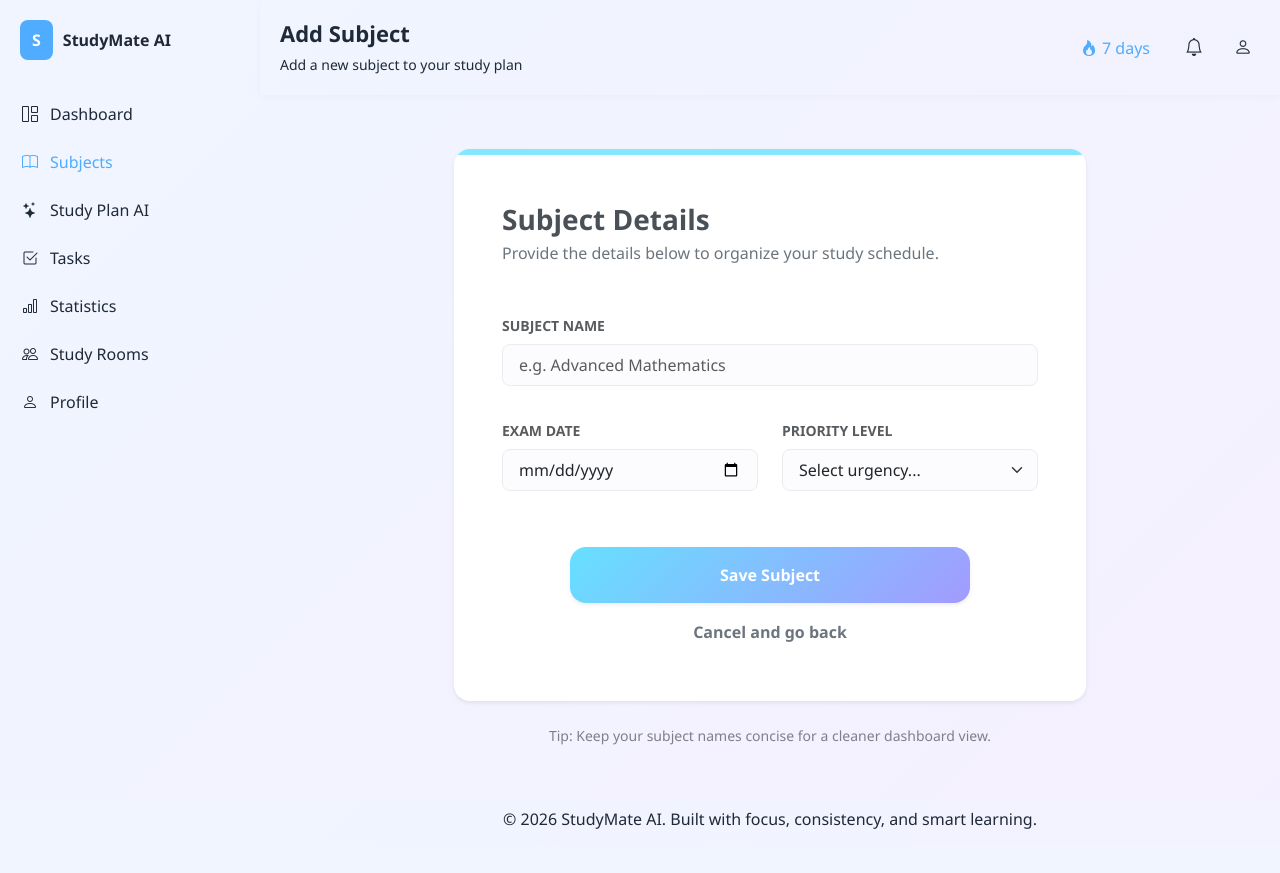
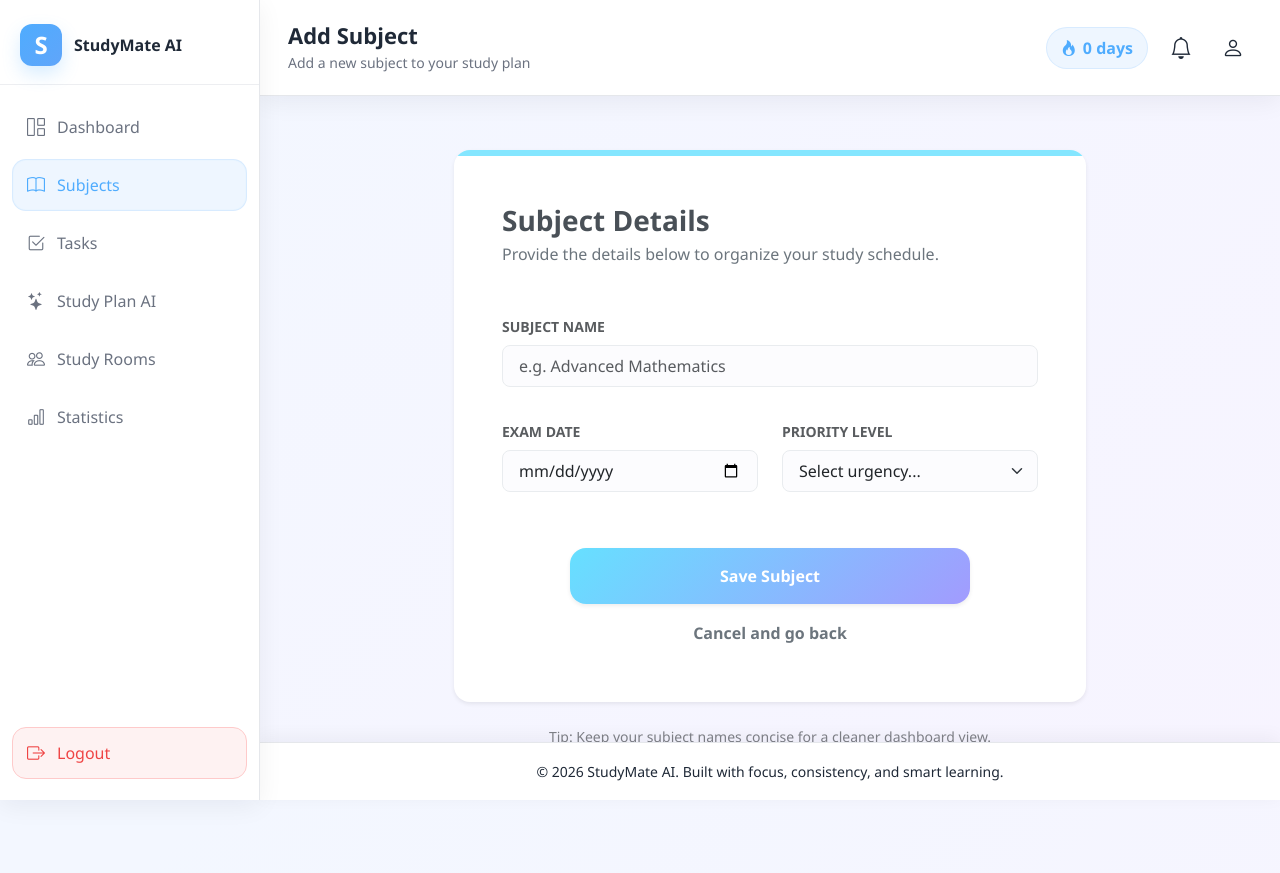
Before and after one commit to MunawwarQamar/Study-Mate-Ai, a Django app: page /subjects/add/ in a window 1280 px wide. Before the commit the page ends 829 px from the top, so only its background shows below. Run offline with Django 5.2, Linux system fonts and the light colour scheme.

Commit message:
Refine base layout styles and update navigation

```diff
--- a/study_mate_app/static/css/style.css
+++ b/study_mate_app/static/css/style.css
@@ -1,24 +1,44 @@
 :root {
     --bg-light: #F8FAFF;
-    --bg-gradient-start: #f0f5ff;
-    --bg-gradient-end: #f5f0ff;
+    --bg-gradient-start: #F3F7FF;
+    --bg-gradient-end: #F7F4FF;
     --card-light: #FFFFFF;
+
     --primary: #4FACFE;
     --secondary: #A855F7;
     --accent: #22D3EE;
+
     --text-dark: #1F2937;
     --text-muted: #6B7280;
     --border-light: #E5E7EB;
+
+    --surface: #FFFFFF;
+    --border: #E5E7EB;
+    --text: #1F2937;
+    --muted: #6B7280;
+    --primary-light: #EEF6FF;
+    --danger: #EF4444;
+    --danger-light: #FEF2F2;
+    --danger-border: #FECACA;
+
+    --shadow-light: 0 6px 24px rgba(15, 23, 42, 0.06);
+    --shadow-medium: 0 10px 30px rgba(15, 23, 42, 0.08);
 }
 
-*{
-    padding: 0px;
-    margin: 0px;
+* {
+    padding: 0;
+    margin: 0;
+    box-sizing: border-box;
+}
+
+html,
+body {
+    min-height: 100%;
 }
 
 body {
     background: linear-gradient(135deg, var(--bg-gradient-start) 10%, var(--bg-gradient-end) 100%);
-    background-attachment: fixed; /* Keeps gradient in place when scrolling */
+    background-attachment: fixed;
     font-family: 'Segoe UI', sans-serif;
     color: var(--text-dark);
     min-height: 100vh;
@@ -357,80 +370,129 @@ form textarea {
     width: 260px;
     background: var(--surface);
     border-right: 1px solid var(--border);
+    box-shadow: var(--shadow-light);
     height: 100vh;
     position: fixed;
+    top: 0;
+    left: 0;
     transition: 0.3s;
     z-index: 1000;
+    overflow-y: auto;
 }
 
 .sidebar-header {
-    padding: 20px;
+    padding: 24px 20px 18px;
     display: flex;
     justify-content: space-between;
     align-items: center;
+    border-bottom: 1px solid rgba(229, 231, 235, 0.7);
 }
 
 .brand {
     display: flex;
     align-items: center;
-    gap: 10px;
+    gap: 12px;
     text-decoration: none;
     color: var(--text);
-    font-weight: bold;
+    font-weight: 700;
+    font-size: 16px;
 }
 
 .brand-mark {
-    background: var(--primary);
+    background: linear-gradient(135deg, var(--primary), #60A5FA);
     color: white;
-    padding: 8px 12px;
-    border-radius: 8px;
+    width: 42px;
+    height: 42px;
+    border-radius: 12px;
+    display: inline-flex;
+    align-items: center;
+    justify-content: center;
+    font-size: 24px;
+    box-shadow: 0 8px 18px rgba(79, 172, 254, 0.22);
+}
+
+.brand-text {
+    color: var(--text);
 }
 
 .sidebar-nav {
-    padding: 10px;
+    padding: 16px 12px 18px;
+    display: flex;
+    flex-direction: column;
+    min-height: calc(100vh - 88px);
+    gap: 6px;
 }
 
 .nav-link-custom {
     display: flex;
     align-items: center;
     gap: 12px;
-    padding: 12px;
-    border-radius: 10px;
+    padding: 13px 14px;
+    border-radius: 14px;
     color: var(--muted);
     text-decoration: none;
-    transition: 0.2s;
+    transition: all 0.22s ease;
+    font-weight: 500;
+    border: 1px solid transparent;
+}
+
+.nav-link-custom i {
+    font-size: 18px;
+    line-height: 1;
 }
 
 .nav-link-custom:hover {
     background: var(--primary-light);
     color: var(--primary);
+    border-color: rgba(79, 172, 254, 0.1);
+    transform: translateX(2px);
 }
 
 .nav-link-custom.active {
     background: var(--primary-light);
     color: var(--primary);
+    border-color: rgba(79, 172, 254, 0.14);
+    box-shadow: inset 0 0 0 1px rgba(79, 172, 254, 0.02);
 }
 
-/* Main */
-.main-wrapper {
-    margin-left: 260px;
-    width: 100%;
+.logout-link {
+    margin-top: auto;
+    background: var(--danger-light);
+    color: var(--danger);
+    border: 1px solid var(--danger-border);
+}
+
+.logout-link:hover {
+    background: #FEE2E2;
+    color: #DC2626;
+    border-color: #FCA5A5;
 }
 
 /* Topbar */
 .topbar {
     background: var(--surface);
-    padding: 20px;
+    padding: 22px 28px;
     border-bottom: 1px solid var(--border);
     display: flex;
     justify-content: space-between;
     align-items: center;
-    box-shadow: 0 2px 8px rgba(0,0,0,0.03);
+    box-shadow: var(--shadow-light);
+    position: sticky;
+    top: 0;
+    z-index: 200;
+}
+
+.topbar-left {
+    display: flex;
+    align-items: center;
+    gap: 16px;
 }
 
 .page-title {
     font-size: 22px;
-    font-weight: bold;
+    font-weight: 700;
+    color: var(--text);
+    margin-bottom: 4px;
 }
 
 .page-subtitle {
@@ -441,17 +503,19 @@ form textarea {
 .topbar-actions {
     display: flex;
     align-items: center;
-    gap: 15px;
+    gap: 14px;
 }
 
 .streak-badge {
     background: var(--primary-light);
-    padding: 6px 12px;
-    border-radius: 20px;
+    padding: 8px 14px;
+    border-radius: 999px;
     color: var(--primary);
     display: flex;
     align-items: center;
-    gap: 5px;
+    gap: 6px;
+    font-weight: 600;
+    border: 1px solid rgba(79, 172, 254, 0.14);
 }
 
 .icon-btn,
@@ -459,30 +523,45 @@ form textarea {
     border: none;
     background: transparent;
     padding: 8px;
-    font-size: 18px;
+    font-size: 22px;
     color: var(--text);
     transition: 0.2s;
+    display: inline-flex;
+    align-items: center;
+    justify-content: center;
 }
 
 .icon-btn:hover,
 .profile-btn:hover {
     color: var(--primary);
-    transform: scale(1.1);
+    transform: scale(1.08);
 }
 
 /* Content */
 .content-area {
     padding: 30px;
+    padding-bottom: 110px;
     flex: 1;
 }
 
 /* Footer */
 .app-footer {
     text-align: center;
-    padding: 15px;
+    padding: 18px 20px;
     border-top: 1px solid var(--border);
     background: var(--surface);
-    margin-top: auto;
+    box-shadow: 0 -4px 18px rgba(15, 23, 42, 0.05);
+    position: fixed;
+    left: 260px;
+    bottom: 0;
+    width: calc(100% - 260px);
+    z-index: 150;
+}
+
+.app-footer p {
+    margin-bottom: 0;
+    color: var(--text);
+    font-size: 14px;
 }
 
 /* Overlay */
--- a/study_mate_app/templates/base.html
+++ b/study_mate_app/templates/base.html
@@ -1,14 +1,19 @@
 {% load static %}
 <!doctype html>
 <html lang="en">
-
   <head>
     <meta charset="UTF-8" />
     <meta name="viewport" content="width=device-width, initial-scale=1.0" />
     <title>{% block title %}StudyMate AI{% endblock %}</title>
 
-  <link rel="stylesheet" href="https://cdn.jsdelivr.net/npm/bootstrap@5.3.3/dist/css/bootstrap.min.css" />
-  <link rel="stylesheet" href="https://cdn.jsdelivr.net/npm/bootstrap-icons@1.11.3/font/bootstrap-icons.min.css" />
+    <link
+      rel="stylesheet"
+      href="https://cdn.jsdelivr.net/npm/bootstrap@5.3.3/dist/css/bootstrap.min.css"
+    />
+    <link
+      rel="stylesheet"
+      href="https://cdn.jsdelivr.net/npm/bootstrap-icons@1.11.3/font/bootstrap-icons.min.css"
+    />
     <link rel="stylesheet" href="{% static 'css/style.css' %}" />
 
     {% block extra_css %}{% endblock %}
@@ -23,60 +28,79 @@
             <span class="brand-text">StudyMate AI</span>
           </a>
 
-        <button class="sidebar-close d-lg-none" id="sidebarClose" type="button" aria-label="Close sidebar">
+          <button
+            class="sidebar-close d-lg-none"
+            id="sidebarClose"
+            type="button"
+            aria-label="Close sidebar"
+          >
             <i class="bi bi-x-lg"></i>
           </button>
         </div>
 
         <nav class="sidebar-nav">
-        <a href="{% url 'dashboard' %}"
-          class="nav-link-custom {% if request.resolver_match.url_name == 'dashboard' %}active{% endif %}">
+          <a
+            href="{% url 'dashboard' %}"
+            class="nav-link-custom {% if request.resolver_match.url_name == 'dashboard' %}active{% endif %}"
+          >
             <i class="bi bi-grid-1x2"></i>
             <span>Dashboard</span>
           </a>
 
-        <a href="{% url 'all_subjects' %}"
-          class="nav-link-custom {% if request.resolver_match.url_name == 'all_subjects' or request.resolver_match.url_name == 'add_subject' or request.resolver_match.url_name == 'edit_subject' %}active{% endif %}">
+          <a
+            href="{% url 'all_subjects' %}"
+            class="nav-link-custom {% if request.resolver_match.url_name == 'all_subjects' or request.resolver_match.url_name == 'add_subject' or request.resolver_match.url_name == 'edit_subject' %}active{% endif %}"
+          >
             <i class="bi bi-book"></i>
             <span>Subjects</span>
           </a>
 
-        <a href="{% url 'study_plan' %}"
-          class="nav-link-custom {% if request.resolver_match.url_name == 'study_plan' or request.resolver_match.url_name == 'generate_plan' %}active{% endif %}">
+          <a
+            href="{% url 'all_tasks' %}"
+            class="nav-link-custom {% if request.resolver_match.url_name == 'all_tasks' or request.resolver_match.url_name == 'toggle_task' or request.resolver_match.url_name == 'toggle_task_ajax' %}active{% endif %}"
+          >
+            <i class="bi bi-check2-square"></i>
+            <span>Tasks</span>
+          </a>
+
+          <a
+            href="{% url 'study_plan' %}"
+            class="nav-link-custom {% if request.resolver_match.url_name == 'study_plan' or request.resolver_match.url_name == 'generate_plan' %}active{% endif %}"
+          >
             <i class="bi bi-stars"></i>
             <span>Study Plan AI</span>
           </a>
 
-        <a href="{% url 'all_tasks' %}"
-          class="nav-link-custom {% if request.resolver_match.url_name == 'all_tasks' or request.resolver_match.url_name == 'toggle_task' or request.resolver_match.url_name == 'toggle_task_ajax' %}active{% endif %}">
-          <i class="bi bi-check2-square"></i>
-          <span>Tasks</span>
+          <a
+            href="{% url 'study_rooms' %}"
+            class="nav-link-custom {% if request.resolver_match.url_name == 'study_rooms' %}active{% endif %}"
+          >
+            <i class="bi bi-people"></i>
+            <span>Study Rooms</span>
           </a>
 
-        <a href="{% url 'statistics' %}"
-          class="nav-link-custom {% if request.resolver_match.url_name == 'statistics' %}active{% endif %}">
+          <a
+            href="{% url 'statistics' %}"
+            class="nav-link-custom {% if request.resolver_match.url_name == 'statistics' %}active{% endif %}"
+          >
             <i class="bi bi-bar-chart"></i>
             <span>Statistics</span>
           </a>
 
-        <a href="{% url 'study_rooms' %}"
-          class="nav-link-custom {% if request.resolver_match.url_name == 'study_rooms' %}active{% endif %}">
-          <i class="bi bi-people"></i>
-          <span>Study Rooms</span>
-        </a>
-
-        <a href="{% url 'profile_page' %}"
-          class="nav-link-custom {% if request.resolver_match.url_name == 'profile_page' %}active{% endif %}">
-          <i class="bi bi-person"></i>
-          <span>Profile</span>
-        </a>
           {% if user.is_staff %}
-        <a href="{% url 'contact_messages' %}"
-          class="nav-link-custom {% if request.resolver_match.url_name == 'contact_messages' %}active{% endif %}">
+          <a
+            href="{% url 'contact_messages' %}"
+            class="nav-link-custom {% if request.resolver_match.url_name == 'contact_messages' %}active{% endif %}"
+          >
             <i class="bi bi-envelope-exclamation"></i>
             <span>Admin Messages</span>
           </a>
           {% endif %}
+
+          <a href="{% url 'logout' %}" class="nav-link-custom logout-link">
+            <i class="bi bi-box-arrow-right"></i>
+            <span>Logout</span>
+          </a>
         </nav>
       </aside>
 
@@ -85,7 +109,12 @@
       <div class="main-wrapper">
         <header class="topbar">
           <div class="topbar-left">
-          <button class="menu-toggle d-lg-none" id="menuToggle" type="button" aria-label="Open menu">
+            <button
+              class="menu-toggle d-lg-none"
+              id="menuToggle"
+              type="button"
+              aria-label="Open menu"
+            >
               <i class="bi bi-list"></i>
             </button>
 
@@ -103,16 +132,24 @@
           <div class="topbar-actions">
             <div class="streak-badge">
               <i class="bi bi-fire"></i>
-            <span>7 days</span>
+              <span>{{ current_streak|default:0 }} days</span>
             </div>
 
-          <a href="{% url 'notifications_page' %}" class="icon-btn text-decoration-none" title="Notifications"
-            aria-label="Notifications">
+            <a
+              href="{% url 'notifications_page' %}"
+              class="icon-btn text-decoration-none"
+              title="Notifications"
+              aria-label="Notifications"
+            >
               <i class="bi bi-bell"></i>
             </a>
 
-          <a href="{% url 'profile_page' %}" class="profile-btn text-decoration-none" title="Profile"
-            aria-label="Profile">
+            <a
+              href="{% url 'profile_page' %}"
+              class="profile-btn text-decoration-none"
+              title="Profile"
+              aria-label="Profile"
+            >
               <i class="bi bi-person"></i>
             </a>
           </div>
@@ -173,5 +210,4 @@
 
     {% block extra_js %}{% endblock %}
   </body>
-
 </html>
```
Also changed, not shown: other parts of study_mate_app/static/css/style.css (+49 -29 lines). Lines whose indentation alone changed are shown as unchanged.
